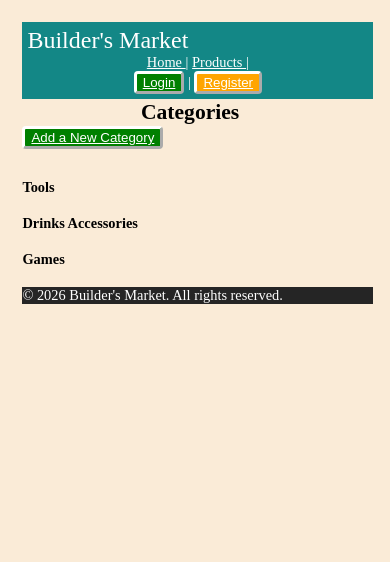
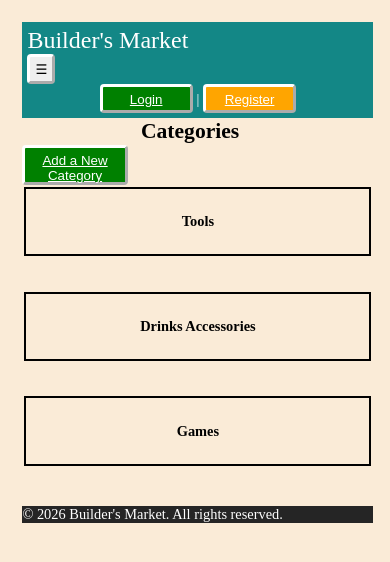
Before and after one commit to Smash42/Builders_Market, a Flask app: page /category/ in a window 390 px wide. Shown: the top 562 px of the page. Run offline with Flask 3, Linux system fonts and the light colour scheme; data comes from the database, SQL or seed files in the repository.

Commit message:
media Phone

```diff
--- a/app/routes/reviews.py
+++ b/app/routes/reviews.py
@@ -97,7 +97,7 @@ def delete_review(product_id, review_id):
 def view_reviews(product_id):
     reviews = Review.GetByProduct(product_id)
 
-    return render_template('reviews_product.html', reviews=reviews, product_id=product_id)
+    return render_template('review/reviews_product.html', reviews=reviews, product_id=product_id)
 
 # view all reviews for all products
 @reviews_bp.route('/reviews', methods=['GET'])
--- /dev/null
+++ b/app/static/css/media.css
@@ -0,0 +1,108 @@
+@media only screen and (max-width: 480px) {
+
+    body {
+        font-size: 90%;
+        padding: 1em;
+        width: 90%;
+    }
+
+
+    h1 {
+        text-align: center;
+        font-size: 1.5em;
+        width: 95%;
+        margin: 1px;
+    }
+    #hamburger {
+        display: block;
+    }
+
+    #navMenu {
+        display: none;
+        position: absolute;
+        top: 90px;
+        left: 25px;
+        border: 2px black solid;
+        width: 30%;
+        background-color: rgb(41, 151, 155);
+        flex-direction: column;
+        padding: 5px 0;
+        z-index: 1000;
+    }
+    #navMenu a{
+        display: block;
+        padding: 5px;
+        border-top: 1px black solid;
+    }
+    #navMenu.show {
+        display: block;
+    }
+
+    .authButton {
+        float: unset;
+    }
+
+    .authButton button {
+        height: 2.2em;
+
+    }
+
+    button {
+        height: 2.2em;
+        padding: 5px;
+    }
+    .creation {
+    height: 40px;
+    width: 30%;
+    justify-content: center;
+}
+    .dashboard-grid {
+        display: grid;
+        flex-direction: column;
+        justify-content: center;
+        padding: auto;
+        margin: auto;
+    }
+
+    .dashboard-grid button {
+        width: 12em;
+        height: 5em;
+        font-size: large;
+    }
+
+    .product-grid, .order-grid, .user-grid, .role-grid {
+        display: grid;
+        grid-template-columns: 1fr;
+        gap: 0.5em;
+        margin: auto;
+    }
+
+    .product-card, .user-card, .role-card, .category-card {
+        display: grid;
+        border: 2px solid black;
+        flex-direction: column;
+        text-align: center;
+        margin: 2px;
+        overflow-wrap: break-word;
+
+    }
+    .product-card button {
+        display: flex-wrap;
+        height: 30px;
+        width: 30%;
+    }
+
+    .user-card button {
+        height: 30px;
+        width: 40%;
+    }
+    .role-card button {
+        height: 40px;
+        width: 40%;
+    }
+
+    footer {
+        order: 100;
+    }
+
+}
--- a/app/static/style.css
+++ b/app/static/css/style.css
@@ -4,11 +4,11 @@ header {
     color: white;
     padding: 5px;
     text-align: center;
+
 }
 
 header a {
     color: white;
-
 }
 body {
     background-color: antiquewhite;
@@ -16,6 +16,23 @@ body {
 footer {
     background-color: rgb(37, 37, 37);
     color: white;
+}
+
+#hamburger {
+    display: none;
+}
+
+#navMenu a {
+    text-decoration: none;
+}
+
+.authButton {
+    display: flexbox;
+    float: right;
+}
+
+.authButton Button {
+    width: 7em;
 }
 
 #logo {
@@ -68,6 +85,7 @@ button:hover{
     width: 20%;
     justify-content: center;
 }
+
 .dashboard-grid {
     margin-left: 50px;
     justify-content: center;
@@ -81,7 +99,6 @@ button:hover{
     border-radius: 10px;
     border-width: 4px;
     border-color: black;
-
 }
 
 
@@ -96,7 +113,7 @@ button:hover{
     gap: 2em;
 }
 
-.product-card, .user-card, .role-card{
+.product-card, .user-card, .role-card, .category-card{
     display: inline-block;
     padding: 5px;
     border: 2px solid black;
--- a/app/static/media.css
+++ /dev/null
@@ -1,57 +0,0 @@
-@media only screen and (max-width: 480px) {
-
-    body {
-        font-size: 90%;
-        padding: 1em;
-        width: 90%;
-    }
-
-    h1 {
-        text-align: center;
-        font-size: 1.5em;
-        width: 95%;
-        margin: 1px;
-    }
-
-    .dashboard-grid {
-        display: grid;
-        flex-direction: column;
-        justify-content: center;
-        padding: auto;
-        margin: auto;
-    }
-
-    .dashboard-grid button {
-        width: 12em;
-        height: 5em;
-        font-size: large;
-    }
-
-    .product-grid, .order-grid, .user-grid {
-        display: grid;
-        grid-template-columns: repeat(auto-fill, minmax (300px, 1fr));
-    }
-
-    .product-card, .user-card, .role-card {
-        border: 2px solid black;
-        flex-direction: column;
-        text-align: center;
-        margin: 2px;
-        overflow-wrap: break-word;
-    }
-    .product-card button {
-        display: flex-wrap;
-        height: 30px;
-        width: 30%;
-    }
-
-    .user-card button, .role-card button {
-        height: 30px;
-        width: 40%;
-    }
-
-    footer {
-        order: 100;
-    }
-
-}
--- a/app/templates/admin/roles.html
+++ b/app/templates/admin/roles.html
@@ -7,6 +7,7 @@
             <a href="{{url_for('admin.create_role')}}"> Add a New Role </a>
         </button>
 <br> <br>
+<div class="role-grid">
 {% for role in roles %}
 <div class="role-card" >
 <h2> {{role.role_name}}</h2>
@@ -22,5 +23,6 @@
         </button>
 </div>
 {% endfor %}
+</div>
 
 {% endblock %}
--- a/app/templates/admin/user_detail.html
+++ b/app/templates/admin/user_detail.html
@@ -5,6 +5,7 @@
 <h1> User Details: Admin View </h1>
 
 <h2> Username: {{user.username}} </h2>    <h3>User ID: {{user.user_id}}  <br> Role: {{user.role}} </h3>
+
 
 <form method="POST" action="{{ url_for('admin.update_user_role', user_id=user.user_id) }}">
 <select name="role_id">
--- a/app/templates/base.html
+++ b/app/templates/base.html
@@ -4,9 +4,9 @@
     <meta charset="UTF-8">
     <meta name="viewport" content="width=device-width, initial-scale=1.0">
     <title>{% block title %}Builder's Market{% endblock %}</title>
-    <link href="{{url_for('static', filename = 'reset.css' )}}" rel="stylesheet">
-    <link href="{{url_for('static', filename = 'style.css' )}}" rel="stylesheet">
-    <link href="{{url_for('static', filename = 'media.css' )}}" rel="stylesheet">
+    <link href="{{url_for('static', filename = 'css/reset.css' )}}" rel="stylesheet">
+    <link href="{{url_for('static', filename = 'css/style.css' )}}" rel="stylesheet">
+    <link href="{{url_for('static', filename = 'css/media.css' )}}" rel="stylesheet">
 </head>
 <body >
     {% for message in get_flashed_messages() %}
@@ -16,21 +16,7 @@
     <header>
         <div id="logo">Builder's Market</div>
 
-        <div id="nav">
-        <a href="{{url_for('home')}}"> Home </a> |
-        <a href="{{url_for('products.get_products')}}"> Products </a> |
-
-        {% if g.user %}
-        <a href="{{url_for('orders.view_orders')}}"> Orders</a> |
-        <a href="{{url_for('cart.view_cart')}}"> Cart</a> |
-        <a href="{{url_for('auth.profile')}}"> My Profile</a>
-
-        {% endif %}
-        {% if g.user.role in ["Admin"] %}
-         | <a href="{{url_for('admin.view_users')}}"> Users </a>
-        {% endif %}
-        </div>
-
+        <button id="hamburger"> &#9776; </button>
             <div class="authButton">
             {% if not g.user %}
                 <button class="greenButton"><a href="{{url_for('auth.login')}}"> Login</a></button> |
@@ -38,8 +24,24 @@
             {% else %}
                 <button class="greenButton" ><a href="{{url_for('auth.logout')}}"> Logout</a> </button>
             {% endif %}
+            <br>
             </div>
+        <nav id="navMenu">
 
+            <a href="{{url_for('home')}}"> Home | </a>
+            <a href="{{url_for('products.get_products')}}"> Products | </a>
+
+            {% if g.user %}
+            <a href="{{url_for('orders.view_orders')}}"> Orders | </a>
+            <a href="{{url_for('cart.view_cart')}}"> Cart | </a>
+            <a href="{{url_for('auth.profile')}}"> My Profile | </a>
+
+            {% endif %}
+            {% if g.user.role in ["Admin"] %}
+                <a href="{{url_for('admin.view_users')}}"> Users </a>
+            {% endif %}
+
+        </nav>
 
     </header>
 
@@ -57,5 +59,15 @@
             <p>&copy; 2026 Builder's Market. All rights reserved.</p>
     </footer>
 
+    <script>
+        const hamburger = document.getElementById("hamburger");
+        const navMenu = document.getElementById("navMenu");
+
+        hamburger.addEventListener("click", function(){
+            navMenu.classList.toggle("show");
+        });
+
+    </script>
+
 </body>
 </html>
--- a/app/templates/categories/categories.html
+++ b/app/templates/categories/categories.html
@@ -3,15 +3,14 @@
 
 {% block content %}
 <h1> Categories </h1>
-        <button class="greenButton" type="submit">
+        <button class="greenButton creation" type="submit">
             <a href="{{url_for('category.add_category')}}"> Add a New Category </a>
         </button>
 
-<div class="product-grid"></div>
+<div class="product-grid">
 {% for category in category %}
-
+    <div class="category-card" >
         <h4> {{category.category_name}} </h4>
-
             {% if 'category.delete' in g.user.permissions %}
         <button class="redButton">
             <a  href="{{ url_for ('category.delete_category', category_id = category.category_id)}}">
@@ -19,7 +18,8 @@
         </button>
             {% endif %}
 
-
+    </div>
+    <br>
 {% endfor %}
 </div>
 {% endblock %}
--- a/app/templates/order/orders_detail.html
+++ b/app/templates/order/orders_detail.html
@@ -4,8 +4,9 @@
 {% block content %}
 <h1> Order {{order.order_id}} Details </h1>
 
-<p:> User Id: {{order.username}}     </p>
+<p:> User: {{order.username}}     </p>
     <p>Total: $ {{order.total}} </p>
+    <p> Order Created: {{order.created_at }} <p> Order Updated: {{order.updated_at}} </p> </p>
 <p> Status: {{order.status}}</p>
 {% if 'order.edit' in g.user.permissions  %}
 <form method="POST" action="{{ url_for('orders.update_order', order_id=order.order_id) }}">
```
Also changed, not shown: app/static/css/reset.css (added), app/templates/review/reviews_product.html (renamed from app/templates/reviews_product.html). Lines whose indentation alone changed are shown as unchanged.
